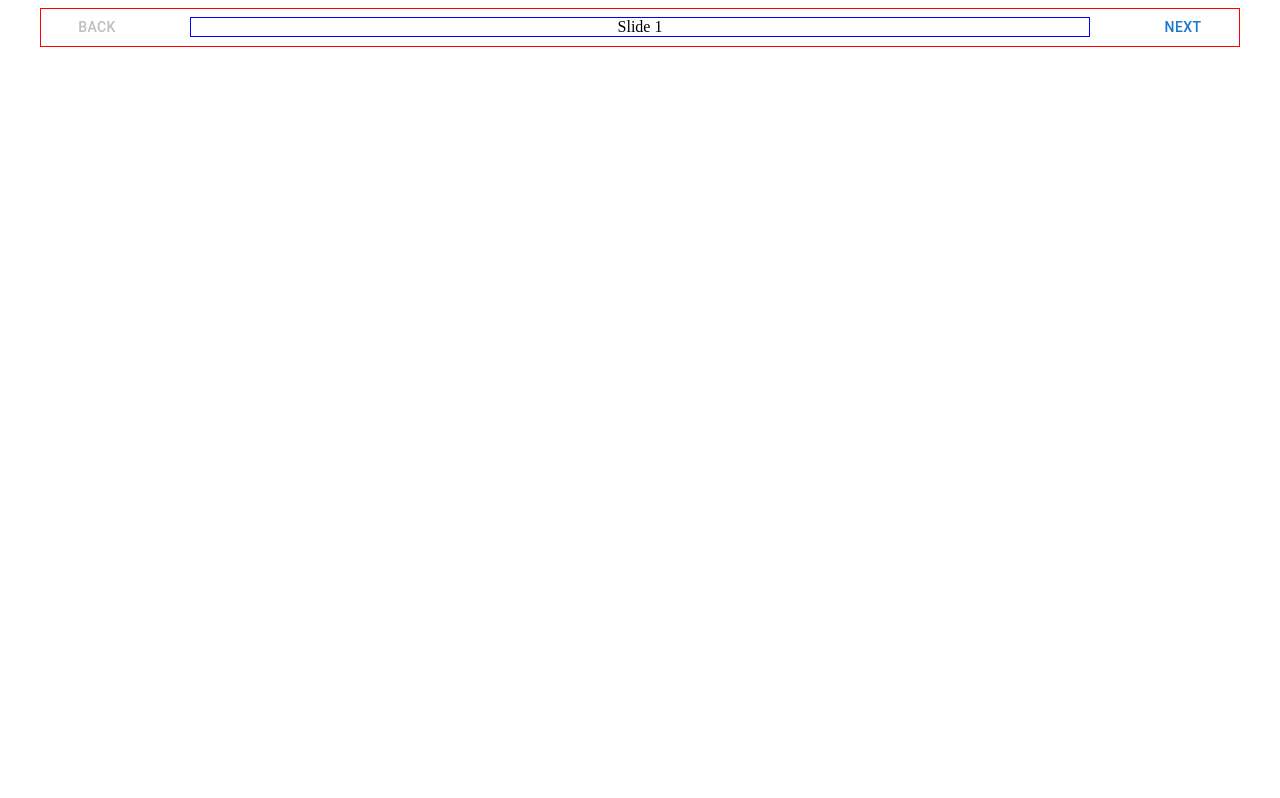
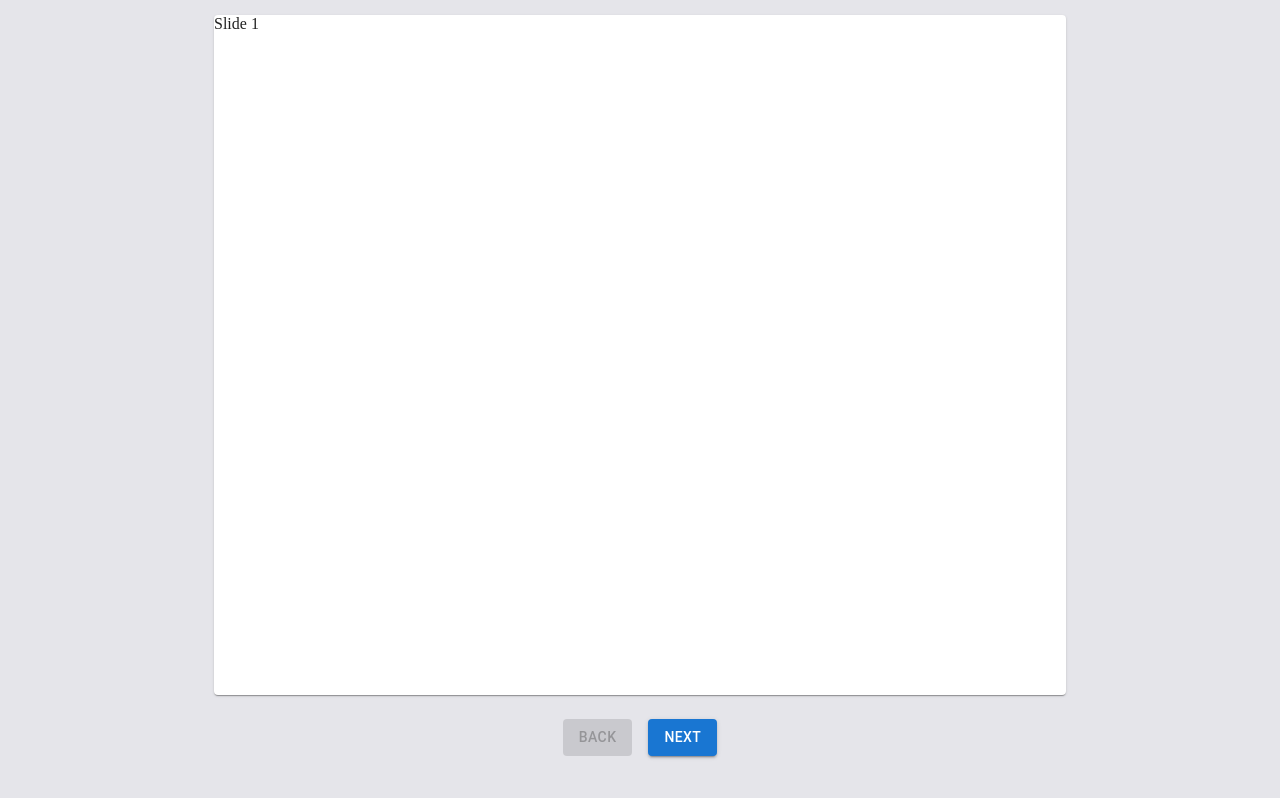
Before and after one commit to RileyCullen/bioc-grade-calculator, a React (Vite) app: page / in a window 1280 px wide. Built offline with nearby package versions, Linux system fonts and the light colour scheme.

Commit message:
hack together css

```diff
--- a/index.html
+++ b/index.html
@@ -4,6 +4,13 @@
         <meta charset="UTF-8" />
         <meta name="viewport" content="width=device-width, initial-scale=1.0" />
         <title>BIOC grade calculator</title>
+        <style>
+            body {
+                background-color: rgb(229, 229, 234);
+                overflow: hidden;
+                margin: 0px;
+            }
+        </style>
     </head>
     <body>
         <div id="root"></div>
--- a/src/slideshow/slide.tsx
+++ b/src/slideshow/slide.tsx
@@ -1,4 +1,4 @@
-import { Container, Grid2 } from '@mui/material';
+import { Card, Container, Grid2 } from '@mui/material';
 import { ReactNode } from 'react';
 
 export interface SlideProps {
@@ -7,17 +7,18 @@ export interface SlideProps {
 
 function Slide(props: SlideProps) {
     const { children } = props;
+
     return (
-        <Container maxWidth='md' sx={{ border: '1px solid blue' }}>
+        <Container maxWidth='md' sx={{ height: '85vh' }}>
             <Grid2
                 container
                 direction='row'
                 justifyContent='center'
                 alignItems='center'
             >
-                <>
+                <Card sx={{ width: '100%', height: '85vh' }}>
                     { children }
-                </>
+                </Card>
             </Grid2>
         </Container>
     );
--- a/src/slideshow/slideshow.tsx
+++ b/src/slideshow/slideshow.tsx
@@ -11,28 +11,39 @@ export function Slideshow(props: SlideshowProps) {
     const [ currentSlide, setCurrentSlide ] = useState(0);
 
     return (
-        <Container maxWidth='lg' sx={{ border: '1px solid red'}}>
+        <Container maxWidth='lg' sx={{ height: '95vh', marginTop: '15px' }}>
             <Grid2
                 container
-                direction='row'
+                direction='column'
                 justifyContent='center'
                 alignItems='center'
-                spacing={0}
+                spacing={3}
+            >
+                <>
+                    {slides[currentSlide]}
+                </>
+                <Grid2
+                    container
+                    spacing={2}
                 >
                     <Button
+                        variant='contained'
+                        color='primary'
                         disabled={currentSlide === 0}
                         onClick={() => setCurrentSlide(currentSlide - 1)}
                     >
                         Back
                     </Button>
-                {slides[currentSlide]}
                     <Button
+                        variant='contained'
+                        color='primary'
                         disabled={currentSlide === (slides.length - 1)}
                         onClick={() => setCurrentSlide(currentSlide + 1)}
                     >
                         Next
                     </Button>
                 </Grid2>
+            </Grid2>
         </Container>
     )
 }
```
Lines whose indentation alone changed are shown as unchanged.
